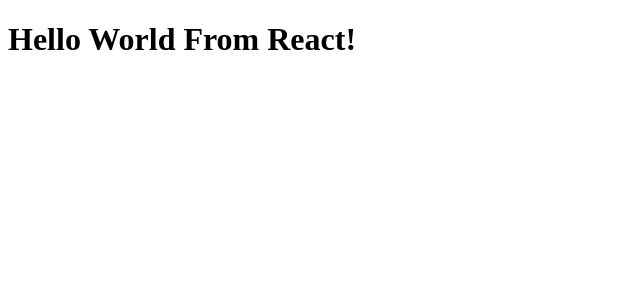
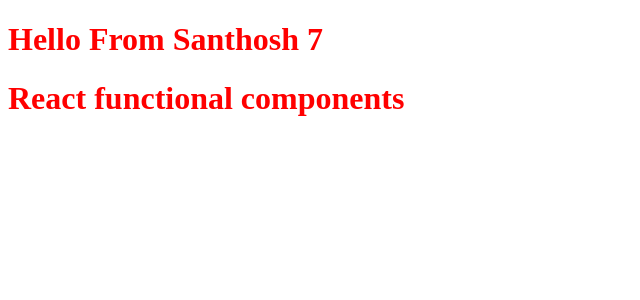
Before and after one commit to ailu96/Learn_React_Santhosh, a React (Vite) app: page / in a window 1280 px wide. Shown: the top 300 px of the page, without its empty margins (0-640 px from the left). Built offline with nearby package versions, Linux system fonts and the light colour scheme.

Commit message:
After Laying foundation ep-3

```diff
--- a/App.js
+++ b/App.js
@@ -3,6 +3,37 @@ import React from "react";
 import ReactDOM from "react-dom/client";
 
 
-const ReactHeading = React.createElement('h1',{},"Hello World From React!")
-const ReactRoot=ReactDOM.createRoot(document.getElementById('root'))
-ReactRoot.render(ReactHeading);
+//React Element
+
+const heading=React.createElement("h1",{id:"heading"},"Hello World! Santhosh");
+
+// when we render this to DOM it becomes HTML element
+
+
+//JSX - is not Html of jS , its jSX
+const jsxHeading=(<h1 id="Heading">
+    Hello World from JSX</h1>
+);
+
+
+const root=ReactDOM.createRoot(document.getElementById('root'));
+root.render(jsxHeading);
+
+// so we don't need react.createElement as we use JSX
+
+//React Component
+// - Class Based components - OLD way of creation
+// - functional components - New way of creation
+
+const thala=7;
+const Title=()=>(<h1 className="Title" id='heading'>Hello From Santhosh {thala}</h1>);
+//functional componnent
+const HeadingComponent=()=>{
+    return (<div id='container'>
+        <Title/>
+ <h1>React functional components</h1>
+</div>);
+}
+
+// Cmponent Composition : having component inside component is component composition here we have title iside headingComponent
+root.render(<HeadingComponent/>);
--- a/index.html
+++ b/index.html
@@ -4,7 +4,7 @@
     <meta charset="UTF-8">
     <meta name="viewport" content="width=<device-width>, initial-scale=1.0">
     <title>Namaste-react:Santhosh</title>
-    <link src="./style.css">
+    <link rel="stylesheet" href="./style.css">
 </head>
 <body>
     <div id="root">
--- a/package.json
+++ b/package.json
@@ -4,7 +4,9 @@
   "description": "learning react course with santhosh",
 
   "scripts": {
-    "test": "jest"
+    "test": "jest",
+    "start": "parcel index.html",
+    "build": "parcel build index.html"
   },
   "repository": {
     "type": "git",
--- a/style.css
+++ b/style.css
@@ -1,3 +1,3 @@
-#heading{
+h1{
     color:red;
 }
```
